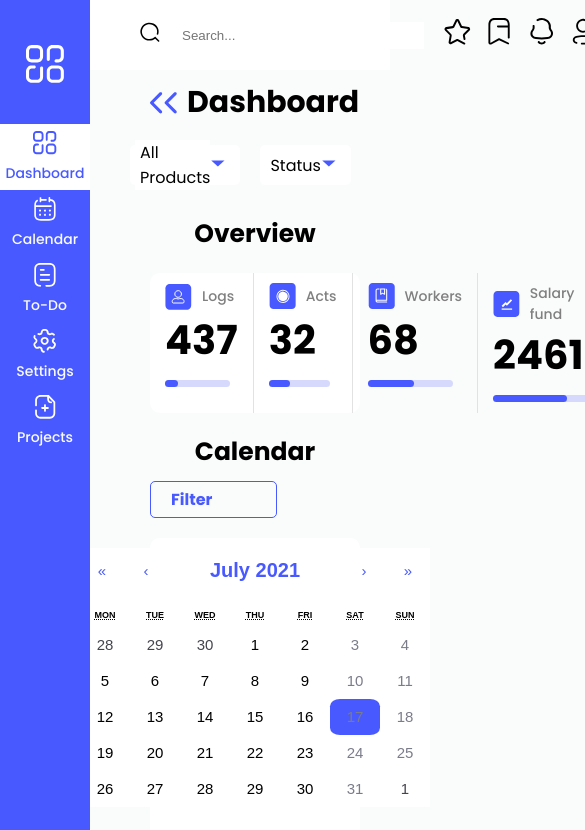
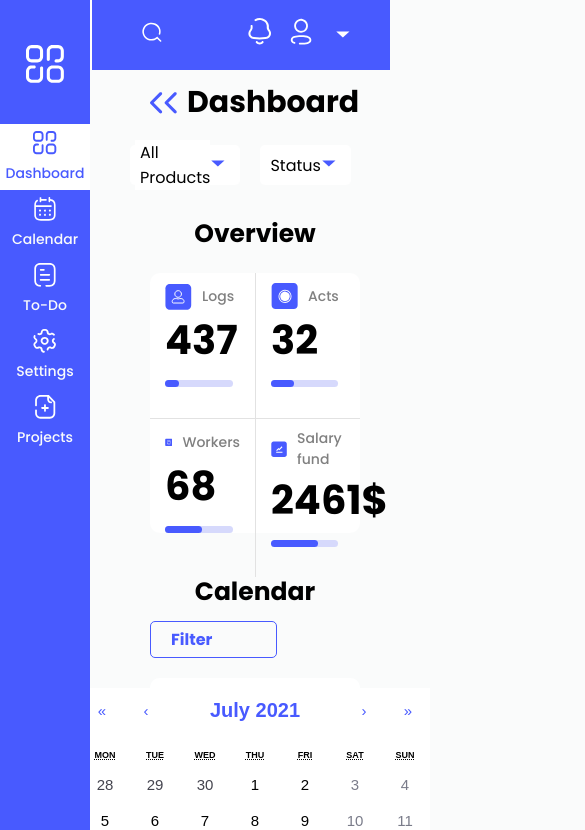
Before and after one commit to TheMuCiT/cryptocurrencyDashboard, a React (Create React App) app in the folder frontend/: page / in a window 390 px wide. Shown: the top 830 px of the page, 585 px wide, since content can reach past the window. Built offline with nearby package versions, Linux system fonts and the light colour scheme.

Commit message:
Top bar mobile

```diff
--- a/frontend/src/components/topBar/TopBar.js
+++ b/frontend/src/components/topBar/TopBar.js
@@ -1,4 +1,4 @@
-import React from 'react'
+import React, { useState, useEffect } from 'react'
 import { NavLink } from 'react-router-dom'
 
 import Search from '../../icons/Search'
@@ -10,40 +10,56 @@ import DropDownArrow from '../../icons/DropDownArrow'
 
 import './topbar.css'
 const TopBar = () => {
+     const [mobile, setmobile] = useState(false)
+
+     const WindowChange = () => {
+          if (window.innerWidth < 960) {
+               setmobile(true)
+          } else {
+               setmobile(false)
+          }
+     }
+
+     useEffect(() => {
+          WindowChange()
+     }, [])
+
+     window.addEventListener('resize', WindowChange)
+
      return (
           <div className='topbar'>
                <div className='topbarLeft'>
                     <div className='topbarSearchContainer'>
                          <div className='topbarSearchIcon'>
-                              <Search color='black' size={20} />
+                              <Search color={mobile ? 'white' : 'black'} size={20} />
                          </div>
                          <input type='text' className='topbarInput' placeholder='Search...' />
                     </div>
                </div>
                <div className='topbarRight'>
-                    <NavLink activeClassName='topActive' to='/'>
+                    <NavLink activeClassName='topActive mobile' to='/'>
                          <div className='topbarRightIcon'>
                               <Star color='black' />
                          </div>
                     </NavLink>
-                    <NavLink activeClassName='topActive' to='/'>
+                    <NavLink activeClassName='topActive mobile' to='/'>
                          <div className='topbarRightIcon'>
                               <Bookmark color='black' />
                          </div>
                     </NavLink>
                     <NavLink activeClassName='topActive' to='/'>
                          <div className='topbarRightIcon'>
-                              <Notification color='black' />
+                              <Notification color={mobile ? 'white' : 'black'} />
                          </div>
                     </NavLink>
                     <NavLink activeClassName='topActive' to='/'>
                          <div className='topbarRightIcon'>
-                              <Profile color='black' />
+                              <Profile color={mobile ? 'white' : 'black'} />
                          </div>
                     </NavLink>
 
                     <div className='topbarRightArrow'>
-                         <DropDownArrow size={15} />
+                         <DropDownArrow size={15} color={mobile ? 'white' : '#485aff'} />
                     </div>
                </div>
           </div>
--- a/frontend/src/components/topBar/topbar.css
+++ b/frontend/src/components/topBar/topbar.css
@@ -51,3 +51,17 @@
 .topbarRightArrow {
      padding-left: 5px;
 }
+
+@media screen and (max-width: 960px) {
+     .topbar {
+          background-color: var(--color-main);
+          border-left: 2px solid white;
+     }
+
+     .topbarInput {
+          display: none;
+     }
+     .topActive.mobile {
+          display: none;
+     }
+}
--- a/frontend/src/pages/dashboard/Dashboard.js
+++ b/frontend/src/pages/dashboard/Dashboard.js
@@ -82,7 +82,7 @@ const Dashboard = () => {
                                    <div className='dashboardOverviewBoxText'>437</div>
                                    <ProgressBar width={'90%'} height={'7px'} percentComplete={20} />
                               </div>
-                              <div className='dashboardOverviewBox border '>
+                              <div className='dashboardOverviewBox border mobile '>
                                    <div className='dashboardOverviewTitle'>
                                         <ActsIcon />
                                         <div className='dashboardOverviewTitleText'>Acts</div>
@@ -91,7 +91,7 @@ const Dashboard = () => {
                                    <div className='dashboardOverviewBoxText'>32</div>
                                    <ProgressBar width={'90%'} height={'7px'} percentComplete={35} />
                               </div>
-                              <div className='dashboardOverviewBox border'>
+                              <div className='dashboardOverviewBox border mobile2'>
                                    <div className='dashboardOverviewTitle'>
                                         <WorkersIcon />
                                         <div className='dashboardOverviewTitleText'>Workers</div>
@@ -100,7 +100,7 @@ const Dashboard = () => {
                                    <div className='dashboardOverviewBoxText'>68</div>
                                    <ProgressBar width={'90%'} height={'7px'} percentComplete={55} />
                               </div>
-                              <div className='dashboardOverviewBox'>
+                              <div className='dashboardOverviewBox mobile3 '>
                                    <div className='dashboardOverviewTitle'>
                                         <SalaryFundIcon />
                                         <div className='dashboardOverviewTitleText'>Salary fund</div>
--- a/frontend/src/pages/dashboard/dashboard.css
+++ b/frontend/src/pages/dashboard/dashboard.css
@@ -475,6 +475,44 @@
      }
 
      @media screen and (max-width: 960px) {
+          .dashboardOverview {
+               display: grid;
+               grid-template-columns: 50% 50%;
+               height: 240px;
+               grid-row-gap: 20px;
+               margin-bottom: 20px;
+          }
+
+          .dashboardOverviewBox.border {
+               border: none;
+          }
+
+          .dashboardOverviewBox.mobile {
+               border-top-style: none;
+               border-right-style: none;
+               border-bottom-style: solid;
+               border-left-style: solid;
+               border-color: rgb(226, 226, 226);
+               border-width: 1px;
+          }
+
+          .dashboardOverviewBox.mobile2 {
+               border-top-style: solid;
+               border-right-style: none;
+               border-bottom-style: none;
+               border-left-style: none;
+               border-color: rgb(226, 226, 226);
+               border-width: 1px;
+          }
+          .dashboardOverviewBox.mobile3 {
+               border-top-style: none;
+               border-right-style: none;
+               border-bottom-style: none;
+               border-left-style: solid;
+               border-color: rgb(226, 226, 226);
+               border-width: 1px;
+          }
+
           .dashboardCalendarWrapper {
                display: block;
           }
```
